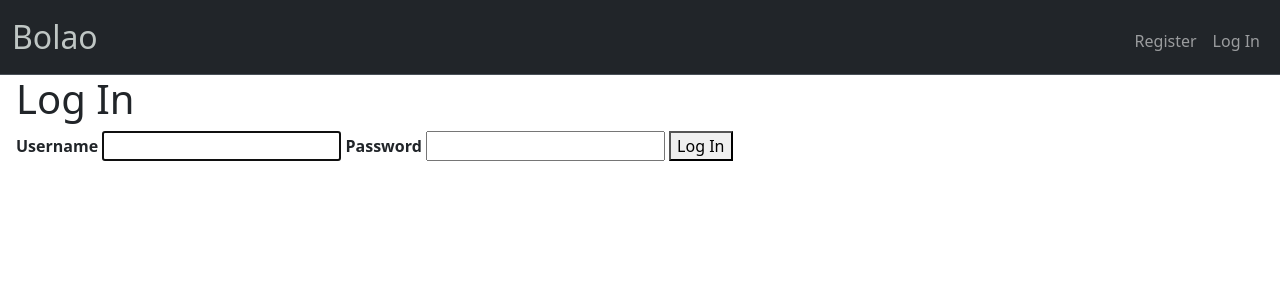
After one commit to v-deoliveira/Bolao, a Flask app: page /auth/login in a window 1280 px wide. The commit adds this page. Shown: the top 300 px of the page. Run offline with Flask 3, Linux system fonts and the light colour scheme.

Commit message:
add login and static files + few fixes on auth, register and layout

```diff
--- a/flaskr/auth.py
+++ b/flaskr/auth.py
@@ -55,7 +55,7 @@ def login():
 
         if user is None:
             error = "Incorrect username"
-        elif not check_password_hash(user["password"], password):
+        elif not check_password_hash(user["hash"], password):
             error = 'Incorrect password'
 
         if error is None:
--- /dev/null
+++ b/flaskr/static/style.css
@@ -0,0 +1,13 @@
+nav .navbar-brand
+{
+    font-size: xx-large;
+}
+
+nav .navbar-brand .gray
+{
+    color:#BFC6C4;
+}
+.content { padding: 0 1rem 1rem; }
+.content label { font-weight: bold; margin-bottom: 0.5em; }
+.content input, .content textarea { margin-bottom: 1em; }
+.content textarea { min-height: 12em; resize: vertical; }
--- /dev/null
+++ b/flaskr/templates/auth/login.html
@@ -0,0 +1,15 @@
+{% extends 'layout.html' %}
+
+{% block header %}
+    <h1>{% block title %}Log In{% endblock %}</h1>
+{% endblock %}
+
+{% block content %}
+    <form method="post">
+        <label for="username">Username</label>
+        <input autofocus name="username" id="username" type="text" required>
+        <label for="password">Password</label>
+        <input type="password" name="password" id="password" required>
+        <button type="submit">Log In</button>
+    </form>
+{% endblock %}
--- a/flaskr/templates/auth/register.html
+++ b/flaskr/templates/auth/register.html
@@ -7,7 +7,7 @@
 {% block content %}
     <form method="post">
         <label for="username">Username</label>
-        <input name="username" id="username" required>
+        <input name="username" id="username" type="text" required>
         <label for="password">Password</label>
         <input type="password" name="password" id="password" required>
         <button type="submit">Register</button>
--- a/flaskr/templates/layout.html
+++ b/flaskr/templates/layout.html
@@ -16,7 +16,7 @@
     <!-- Using a dark theme navbar-->
     <nav class="navbar navbar-expand-md bg-dark border-bottom border-body" data-bs-theme="dark">
         <div class="container-fluid">
-            <a class="navbar-brand" href="#"><span class="green">Bolao</span></a>
+            <a class="navbar-brand" href="#"><span class="gray">Bolao</span></a>
             <!-- Dont understand the use of this "button", but follow bootstrap tutorials-->
             <button aria-controls="navbar" aria-expanded="false" aria-label="Toggle navigation" class="navbar-toggler" data-bs-target="#navbar" data-bs-toggle="collapse" type="button">
                  <span class="navbar-toggler-icon"></span>
@@ -46,7 +46,9 @@
             {% block header %}{% endblock %}
         </header>
         {% for message in get_flashed_messages() %}
-            <div class="flash">{{ message }}</div>
+            <div class="alert alert-primary mb-0 text-center" role="alert">
+                {{ message }}
+            </div>
         {% endfor %}
         {% block content %}{% endblock %}
     </section>
```
